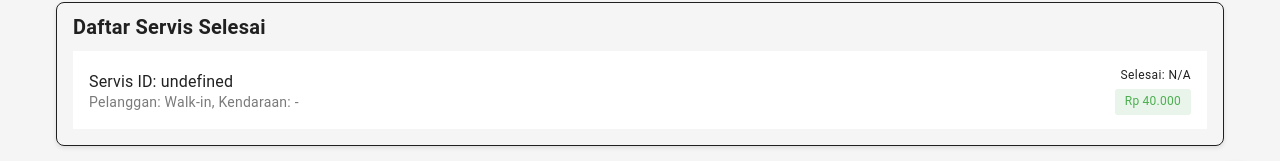
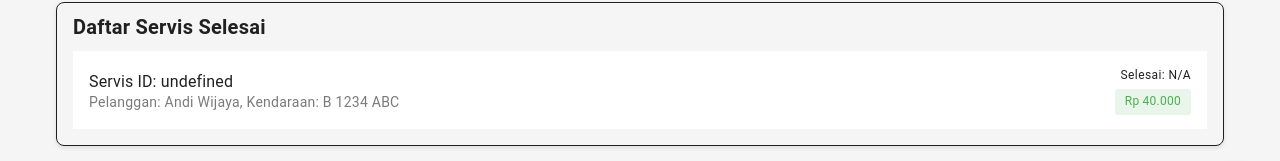
Before and after one commit to widiyanata/bengkel, a Vue app in the folder bengkelku-mobile/: page /laporan in a window 1280 px wide. Shown: the part 491-652 px from the top of the page. Built offline with nearby package versions, Linux system fonts and the light colour scheme.

Commit message:
fix(reporting): enrich service data with customer/vehicle details

```diff
--- a/bengkelku-mobile/src/views/ReportingPage.vue
+++ b/bengkelku-mobile/src/views/ReportingPage.vue
@@ -158,10 +158,16 @@
 
 <script setup>
 import { ref, computed, onMounted } from 'vue';
-import { getAllServices, getAllItems } from '../stores/localStorage.js'; // Import functions
+// Import necessary functions including customer/vehicle lookups
+import {
+  getAllServices,
+  getAllItems,
+  getCustomerById,
+  getVehicleById,
+} from '../stores/localStorage.js';
 
 const loading = ref(true);
-const services = ref([]);
+const services = ref([]); // This will hold the *enriched* services data
 const stockItems = ref([]); // Add ref for stock items
 
 // Computed properties for reporting
@@ -275,14 +281,29 @@ onMounted(() => {
   loadReportData();
 });
 
+// Modified function to enrich service data
 function loadReportData() {
   loading.value = true;
   try {
-    services.value = getAllServices();
-    stockItems.value = getAllItems(); // Load stock items
-    // Load other data if needed for more reports
+    const rawServices = getAllServices();
+    const rawItems = getAllItems();
+    stockItems.value = rawItems; // Assign stock items directly
+
+    // Enrich services with customer and vehicle data
+    const enrichedServices = rawServices.map(service => {
+      const customer = service.customerId ? getCustomerById(service.customerId) : null;
+      const vehicle = service.vehicleId ? getVehicleById(service.vehicleId) : null;
+      return {
+        ...service,
+        customer: customer, // Add the looked-up customer object
+        vehicle: vehicle,   // Add the looked-up vehicle object
+      };
+    });
+
+    services.value = enrichedServices; // Assign the enriched data
+
   } catch (error) {
-    console.error("Error loading report data:", error);
+    console.error("Error loading or processing report data:", error);
     // Handle error display if necessary
   } finally {
     loading.value = false;
```
